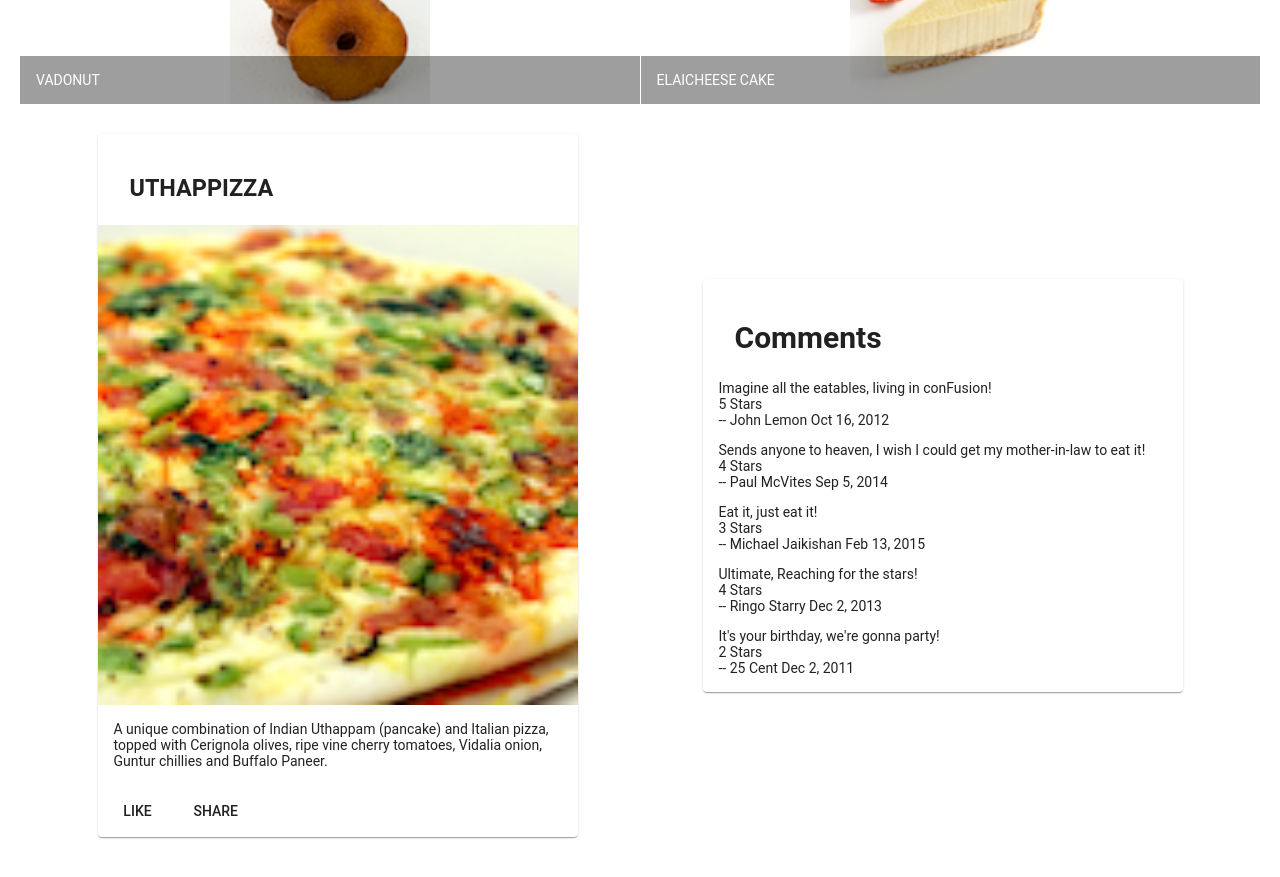
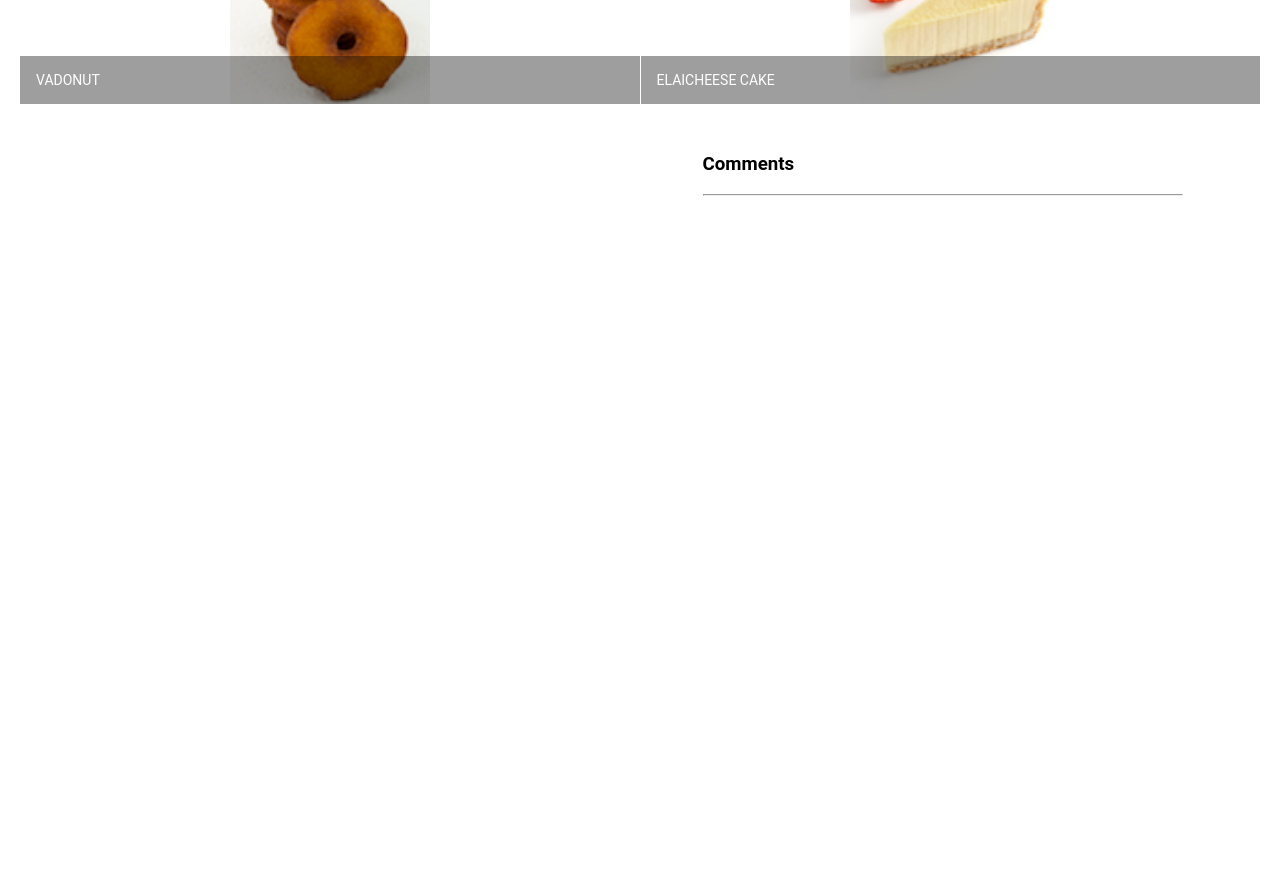
Before and after one commit to ajmalhsn/angular-test, an Angular app: page / in a window 1280 px wide. Shown: the part 460-1337 px from the top of the page. After the commit the page ends 800 px from the top, so only its background shows below. Built offline with nearby package versions, Linux system fonts and the light colour scheme.

Commit message:
This code shows data binding between dishdetail and menu components

```diff
--- a/src/app/dishdetail/dishdetail.component.html
+++ b/src/app/dishdetail/dishdetail.component.html
@@ -7,16 +7,16 @@
     fxLayoutGap.xs="0">
 
   <div fxFlex="40">
-    <div fxFlex *ngIf="selectedDish">
+    <div fxFlex *ngIf="dish">
         <mat-card>
           <mat-card-header>
             <mat-card-title>
-              <h3>{{selectedDish.name | uppercase}}</h3>
+              <h3>{{dish.name | uppercase}}</h3>
             </mat-card-title>
           </mat-card-header>
-          <img mat-card-image src={{selectedDish.image}} alt={{selectedDish.name}}>
+          <img mat-card-image src={{dish.image}} alt={{dish.name}}>
           <mat-card-content>
-            <p>{{selectedDish.description}}
+            <p>{{dish.description}}
             </p>
           </mat-card-content>
           <mat-card-actions>
@@ -26,24 +26,28 @@
         </mat-card>
       </div>
   </div>
+  <!-- <div fxFlex>
 
+  </div> -->
   <div fxFlex="40">
-    <div fxFlex *ngIf="selectedDish">
-        <mat-card>
-          <mat-card-header>
-            <mat-card-title>
-              <h2> Comments </h2>
-            </mat-card-title>
-          </mat-card-header>
-          <mat-card-content>
-          <p *ngFor="let comments of selectedComments">
-             {{comments.comment}}<br>
-            {{comments.rating}} Stars<br>
-            -- {{comments.author}}
-             {{comments.date | date}}<br>
-            </p>
-        </mat-card-content>
-        </mat-card>
+    <div>
+      <h3>Comments</h3>
+      <hr>
+    </div>
+    <div *ngIf="dish">
+      <mat-list>
+  <mat-list-item *ngFor="let comment of dish.comments">
+    <p matLine>
+      <span> {{comment.rating}} Stars </span>
+    </p>
+    <p matLine>
+      <span> {{comment.comment}} </span>
+    </p>
+    <p matLine>
+      <span>-- {{comment.author}} {{comment.date | date}} </span>
+    </p>
+  </mat-list-item>
+</mat-list>
       </div>
   </div>
 
--- a/src/app/dishdetail/dishdetail.component.ts
+++ b/src/app/dishdetail/dishdetail.component.ts
@@ -1,47 +1,5 @@
-import { Component, OnInit } from '@angular/core';
-const DISH = {
-  id: '0',
-  name: 'Uthappizza',
-  image: '/assets/images/uthappizza.png',
-  category: 'mains',
-  featured: true,
-  label: 'Hot',
-  price: '4.99',
-  // tslint:disable-next-line:max-line-length
-  description: 'A unique combination of Indian Uthappam (pancake) and Italian pizza, topped with Cerignola olives, ripe vine cherry tomatoes, Vidalia onion, Guntur chillies and Buffalo Paneer.',
-  comments: [
-       {
-           rating: 5,
-           comment: 'Imagine all the eatables, living in conFusion!',
-           author: 'John Lemon',
-           date: '2012-10-16T17:57:28.556094Z'
-       },
-       {
-           rating: 4,
-           comment: 'Sends anyone to heaven, I wish I could get my mother-in-law to eat it!',
-           author: 'Paul McVites',
-           date: '2014-09-05T17:57:28.556094Z'
-       },
-       {
-           rating: 3,
-           comment: 'Eat it, just eat it!',
-           author: 'Michael Jaikishan',
-           date: '2015-02-13T17:57:28.556094Z'
-       },
-       {
-           rating: 4,
-           comment: 'Ultimate, Reaching for the stars!',
-           author: 'Ringo Starry',
-           date: '2013-12-02T17:57:28.556094Z'
-       },
-       {
-           rating: 2,
-           comment: 'It\'s your birthday, we\'re gonna party!',
-           author: '25 Cent',
-           date: '2011-12-02T17:57:28.556094Z'
-       }
-   ]
-};
+import { Component, OnInit,Input } from '@angular/core';
+import { Dish } from '../shared/dish';
 
 @Component({
   selector: 'app-dishdetail',
@@ -49,8 +7,9 @@ const DISH = {
   styleUrls: ['./dishdetail.component.scss']
 })
 export class DishdetailComponent implements OnInit {
-  selectedDish = DISH
-  selectedComments = DISH["comments"];
+
+  @Input()
+  dish: Dish;
   constructor() { }
 
   ngOnInit() {
--- a/src/app/menu/menu.component.html
+++ b/src/app/menu/menu.component.html
@@ -11,7 +11,7 @@
 
   <div fxFlex>
     <mat-grid-list cols="2" rowHeight="200px">
-      <mat-grid-tile *ngFor="let dish of dishes">
+      <mat-grid-tile *ngFor="let dish of dishes" (click)="onSelect(dish)">
         <img height="200px" src={{dish.image}} alt={{dish.name}}>
         <mat-grid-tile-footer>
           <h1>{{dish.name | uppercase}}</h1>
@@ -19,7 +19,7 @@
       </mat-grid-tile>
     </mat-grid-list>
   </div>
-<app-dishdetail></app-dishdetail>
+<app-dishdetail [dish]="selectedDish"></app-dishdetail>
   <!-- <div fxFlex *ngIf="selectedDish">
       <mat-card>
         <mat-card-header>
--- a/src/app/menu/menu.component.ts
+++ b/src/app/menu/menu.component.ts
@@ -1,50 +1,6 @@
 import { Component, OnInit } from '@angular/core';
 import { Dish } from '../shared/dish';
-
-const DISHES: Dish[] = [
-  {
-    id: '0',
-    name: 'Uthappizza',
-    image: '/assets/images/uthappizza.png',
-    category: 'mains',
-    featured: true,
-    label: 'Hot',
-    price: '4.99',
-    description: 'A unique combination of Indian Uthappam (pancake) and Italian pizza, topped with Cerignola olives, ripe vine cherry tomatoes, Vidalia onion, Guntur chillies and Buffalo Paneer.'
-  },
-  {
-    id: '1',
-    name: 'Zucchipakoda',
-    image: '/assets/images/zucchipakoda.png',
-    category: 'appetizer',
-    featured: false,
-    label: '',
-    price: '1.99',
-    description: 'Deep fried Zucchini coated with mildly spiced Chickpea flour batter accompanied with a sweet-tangy tamarind sauce'
-  },
-  {
-    id: '2',
-    name: 'Vadonut',
-    image: '/assets/images/vadonut.png',
-    category: 'appetizer',
-    featured: false,
-    label: 'New',
-    price: '1.99',
-    description: 'A quintessential ConFusion experience, is it a vada or is it a donut?'
-  },
-  {
-    id: '3',
-    name: 'ElaiCheese Cake',
-    image: '/assets/images/elaicheesecake.png',
-    category: 'dessert',
-    featured: false,
-    label: '',
-    price: '2.99',
-    description: 'A delectable, semi-sweet New York Style Cheese Cake, with Graham cracker crust and spiced with Indian cardamoms'
-  }
-
- ];
-
+import { DISHES } from '../shared/dishes';
 @Component({
   selector: 'app-menu',
   templateUrl: './menu.component.html',
@@ -53,12 +9,15 @@ const DISHES: Dish[] = [
 
 export class MenuComponent implements OnInit {
 
-  dishes:Dish[] = DISHES;
-  selectedDish = DISHES[0];
-
+  dishes: Dish[] = DISHES;
+  selectedDish: Dish;
   constructor() { }
 
   ngOnInit() {
   }
 
+  onSelect(dish: Dish) {
+    this.selectedDish = dish;
+  }
+
 }
--- a/src/app/shared/dish.ts
+++ b/src/app/shared/dish.ts
@@ -1,3 +1,4 @@
+import { Comment } from '../shared/comments';
 export class Dish {
   id: string;
   name: string;
@@ -7,4 +8,5 @@ export class Dish {
   label: string;
   price: string;
   description: string;
+  comments: Comment[];
 }
--- /dev/null
+++ b/src/app/shared/dishes.ts
@@ -0,0 +1,173 @@
+import { Dish } from './dish';
+
+export const DISHES: Dish[] = [
+    {
+        id: '0',
+        name: 'Uthappizza',
+        image: '/assets/images/uthappizza.png',
+        category: 'mains',
+        featured: true,
+        label: 'Hot',
+        price: '4.99',
+        // tslint:disable-next-line:max-line-length
+        description: 'A unique combination of Indian Uthappam (pancake) and Italian pizza, topped with Cerignola olives, ripe vine cherry tomatoes, Vidalia onion, Guntur chillies and Buffalo Paneer.',
+        comments: [
+            {
+                rating: 5,
+                comment: 'Imagine all the eatables, living in conFusion!',
+                author: 'John Lemon',
+                date: '2012-10-16T17:57:28.556094Z'
+            },
+            {
+                rating: 4,
+                comment: 'Sends anyone to heaven, I wish I could get my mother-in-law to eat it!',
+                author: 'Paul McVites',
+                date: '2014-09-05T17:57:28.556094Z'
+            },
+            {
+                rating: 3,
+                comment: 'Eat it, just eat it!',
+                author: 'Michael Jaikishan',
+                date: '2015-02-13T17:57:28.556094Z'
+            },
+            {
+                rating: 4,
+                comment: 'Ultimate, Reaching for the stars!',
+                author: 'Ringo Starry',
+                date: '2013-12-02T17:57:28.556094Z'
+            },
+            {
+                rating: 2,
+                comment: 'It\'s your birthday, we\'re gonna party!',
+                author: '25 Cent',
+                date: '2011-12-02T17:57:28.556094Z'
+            }
+        ]
+    },
+    {
+        id: '1',
+        name: 'Zucchipakoda',
+        image: '/assets/images/zucchipakoda.png',
+        category: 'appetizer',
+        featured: false,
+        label: '',
+        price: '1.99',
+        description: 'Deep fried Zucchini coated with mildly spiced Chickpea flour batter accompanied with a sweet-tangy tamarind sauce',
+        comments: [
+            {
+                rating: 5,
+                comment: 'Imagine all the eatables, living in conFusion!',
+                author: 'John Lemon',
+                date: '2012-10-16T17:57:28.556094Z'
+            },
+            {
+                rating: 4,
+                comment: 'Sends anyone to heaven, I wish I could get my mother-in-law to eat it!',
+                author: 'Paul McVites',
+                date: '2014-09-05T17:57:28.556094Z'
+            },
+            {
+                rating: 3,
+                comment: 'Eat it, just eat it!',
+                author: 'Michael Jaikishan',
+                date: '2015-02-13T17:57:28.556094Z'
+            },
+            {
+                rating: 4,
+                comment: 'Ultimate, Reaching for the stars!',
+                author: 'Ringo Starry',
+                date: '2013-12-02T17:57:28.556094Z'
+            },
+            {
+                rating: 2,
+                comment: 'It\'s your birthday, we\'re gonna party!',
+                author: '25 Cent',
+                date: '2011-12-02T17:57:28.556094Z'
+            }
+        ]
+    },
+    {
+        id: '2',
+        name: 'Vadonut',
+        image: '/assets/images/vadonut.png',
+        category: 'appetizer',
+        featured: false,
+        label: 'New',
+        price: '1.99',
+        description: 'A quintessential ConFusion experience, is it a vada or is it a donut?',
+        comments: [
+            {
+                rating: 5,
+                comment: 'Imagine all the eatables, living in conFusion!',
+                author: 'John Lemon',
+                date: '2012-10-16T17:57:28.556094Z'
+            },
+            {
+                rating: 4,
+                comment: 'Sends anyone to heaven, I wish I could get my mother-in-law to eat it!',
+                author: 'Paul McVites',
+                date: '2014-09-05T17:57:28.556094Z'
+            },
+            {
+                rating: 3,
+                comment: 'Eat it, just eat it!',
+                author: 'Michael Jaikishan',
+                date: '2015-02-13T17:57:28.556094Z'
+            },
+            {
+                rating: 4,
+                comment: 'Ultimate, Reaching for the stars!',
+                author: 'Ringo Starry',
+                date: '2013-12-02T17:57:28.556094Z'
+            },
+            {
+                rating: 2,
+                comment: 'It\'s your birthday, we\'re gonna party!',
+                author: '25 Cent',
+                date: '2011-12-02T17:57:28.556094Z'
+            }
+        ]
+    },
+    {
+        id: '3',
+        name: 'ElaiCheese Cake',
+        image: '/assets/images/elaicheesecake.png',
+        category: 'dessert',
+        featured: false,
+        label: '',
+        price: '2.99',
+        description: 'A delectable, semi-sweet New York Style Cheese Cake, with Graham cracker crust and spiced with Indian cardamoms',
+        comments: [
+            {
+                rating: 5,
+                comment: 'Imagine all the eatables, living in conFusion!',
+                author: 'John Lemon',
+                date: '2012-10-16T17:57:28.556094Z'
+            },
+            {
+                rating: 4,
+                comment: 'Sends anyone to heaven, I wish I could get my mother-in-law to eat it!',
+                author: 'Paul McVites',
+                date: '2014-09-05T17:57:28.556094Z'
+            },
+            {
+                rating: 3,
+                comment: 'Eat it, just eat it!',
+                author: 'Michael Jaikishan',
+                date: '2015-02-13T17:57:28.556094Z'
+            },
+            {
+                rating: 4,
+                comment: 'Ultimate, Reaching for the stars!',
+                author: 'Ringo Starry',
+                date: '2013-12-02T17:57:28.556094Z'
+            },
+            {
+                rating: 2,
+                comment: 'It\'s your birthday, we\'re gonna party!',
+                author: '25 Cent',
+                date: '2011-12-02T17:57:28.556094Z'
+            }
+        ]
+    }
+];
```
Also changed, not shown: src/app/shared/comments.ts (added, +7 -0 lines).
